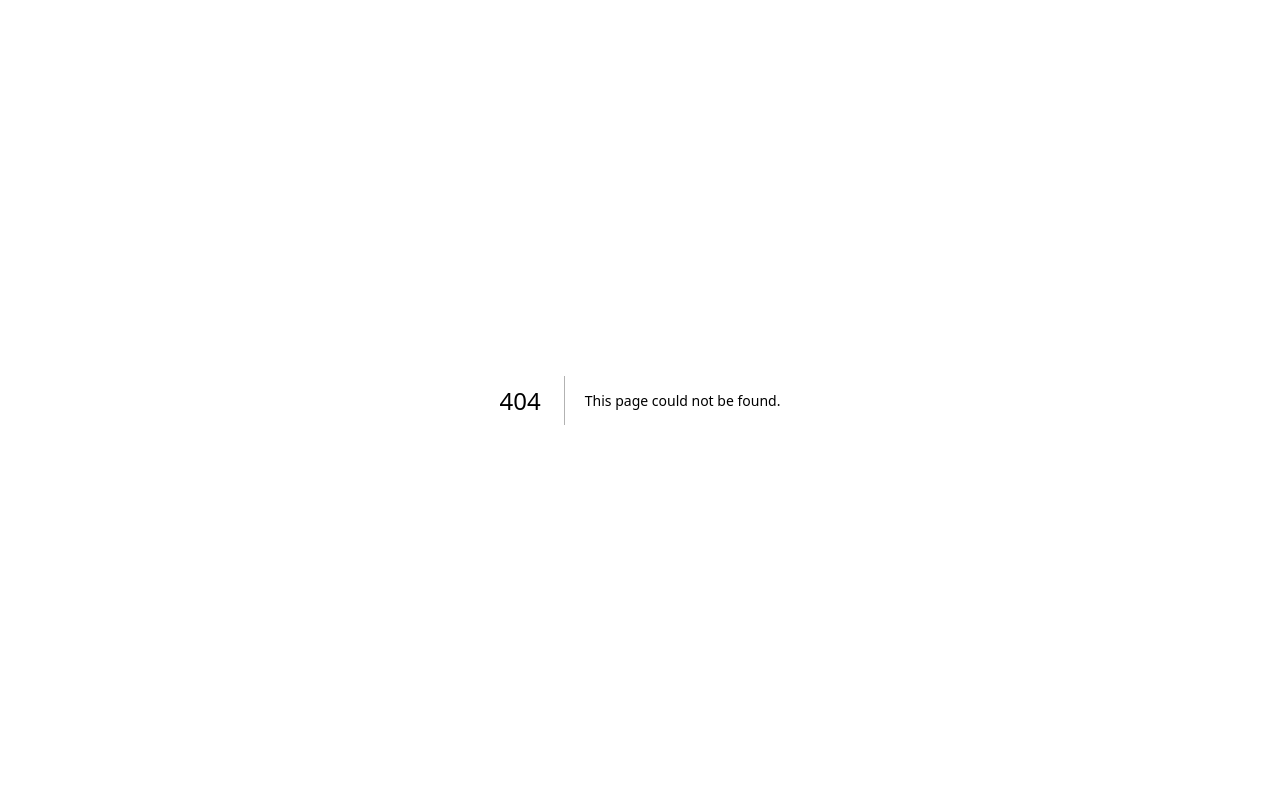
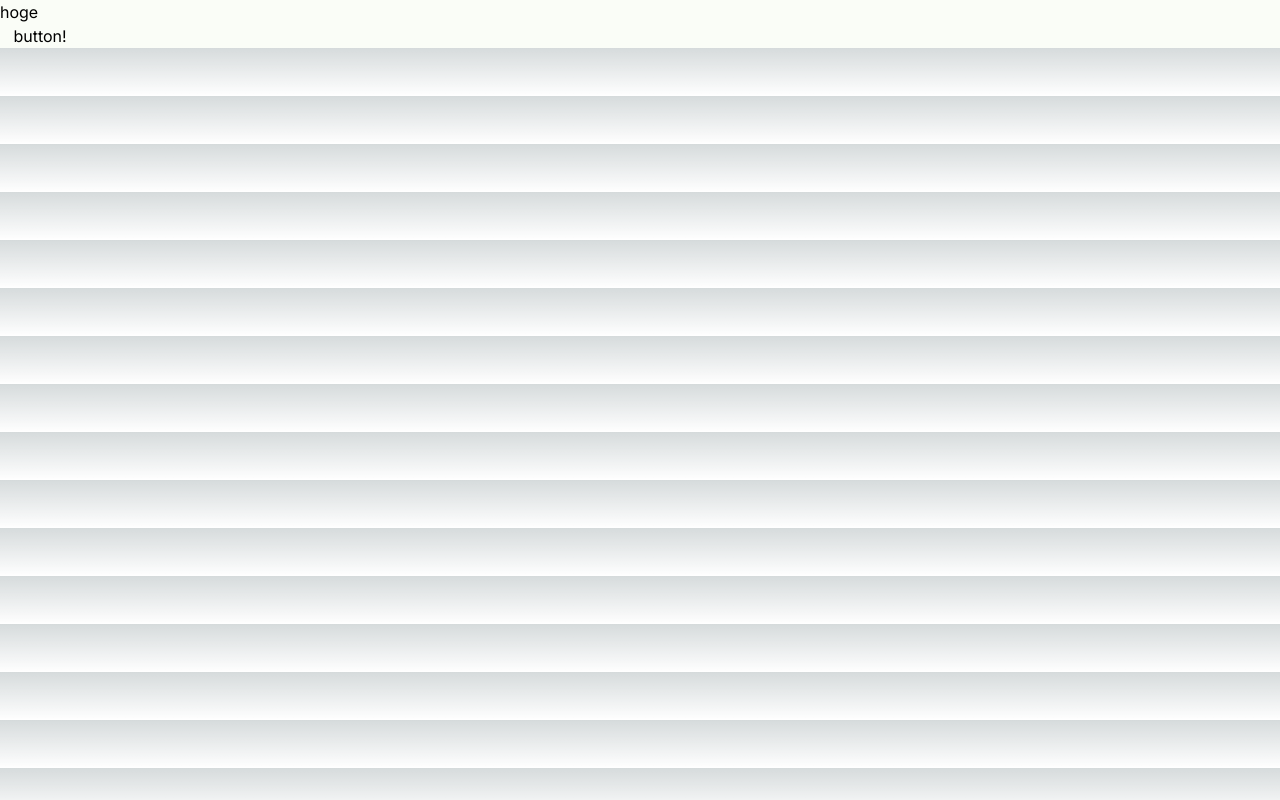
Before and after one commit to usk94/nextjs-rails, a Next.js app in the folder frontend/: page /upload in a window 1280 px wide. Before the commit this address had no page. Built offline with nearby package versions, Linux system fonts and the light colour scheme.

Commit message:
create upload page

```diff
--- /dev/null
+++ b/frontend/app/upload/page.tsx
@@ -0,0 +1,34 @@
+"use client"
+
+const Page = async () => {
+  const handleClick = async () => {
+    await fetch(`${process.env.NEXT_PUBLIC_BACKEND_URL!}/books`, {
+      method: "POST",
+      body: JSON.stringify({
+        book: {
+          title: "ボクたちはみんな大人になれなかった",
+          published_at: "2018-12",
+          description:
+            "それは人生でたった一人、ボクが自分より好きになったひとの名前だ。気が付けば親指は友達リクエストを送信していて、90年代の渋谷でふたりぼっち、世界の終わりへのカウントダウンを聴いた日々が甦る。彼女だけがボクのことを認めてくれた。本当に大好きだった。過去と現在をSNSがつなぐ、切なさ新時代の大人泣きラブ・ストーリー。あいみょん、相澤いくえによるエッセイ&漫画を収録。",
+          page_count: 192,
+          author: "燃え殻",
+          image: "http://books.google.com/books/content?id=F4ahvgEACAAJ&printsec=frontcover&img=1&zoom=1&source=gbs_api",
+        },
+      }),
+      headers: {
+        "Content-Type": "application/json",
+      },
+    })
+  }
+
+  return (
+    <div className="bg-neutral">
+      <div>hoge</div>
+      <button type="button" onClick={handleClick} className="w-20">
+        button!
+      </button>
+    </div>
+  )
+}
+
+export default Page
```
